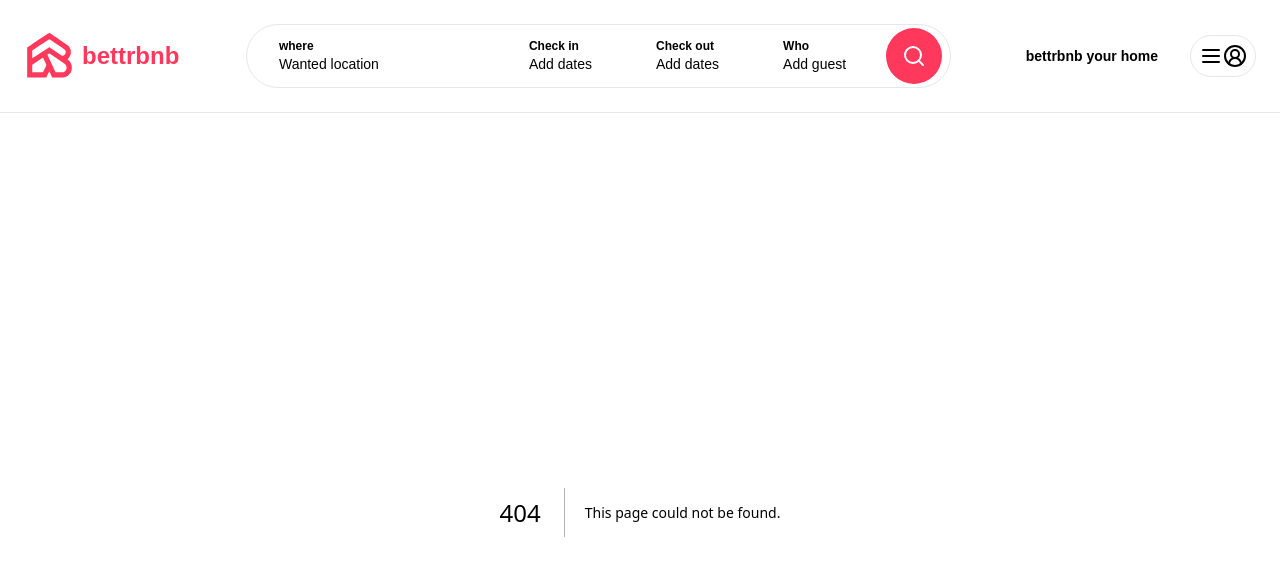
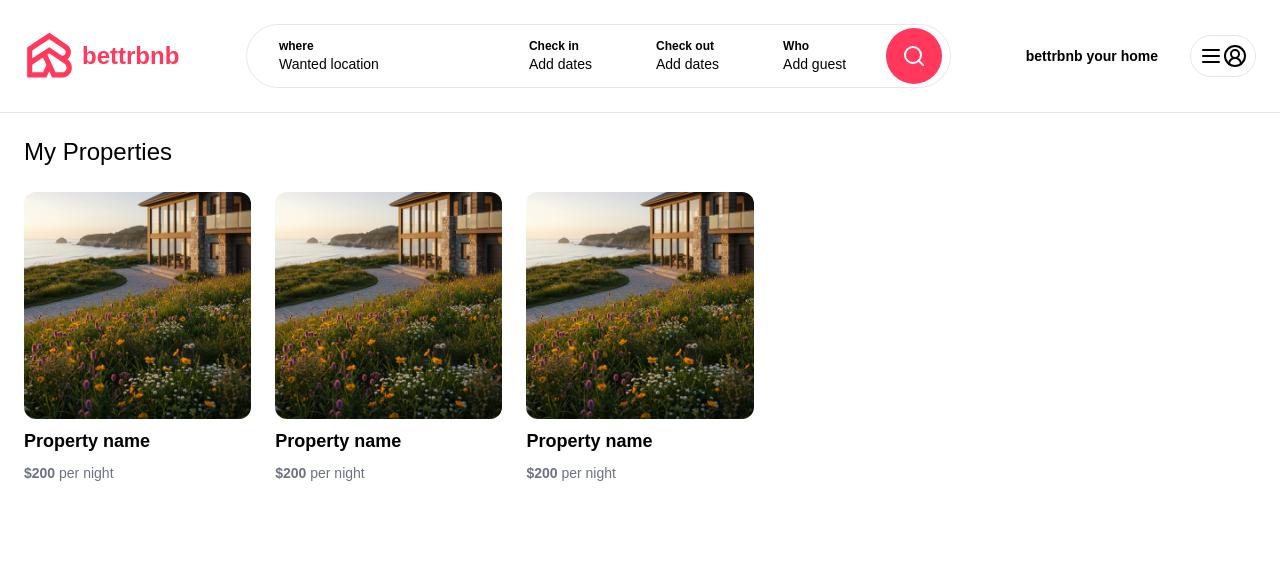
Before and after one commit to ronakbothraa/betterbnb-frontend, a Next.js app: page /myproperties in a window 1280 px wide. Before the commit this address had no page. Shown: the top 576 px of the page. Built offline with nearby package versions, Linux system fonts and the light colour scheme.

Commit message:
ui design: created user properties page (that they might own)

```diff
--- /dev/null
+++ b/app/myproperties/page.tsx
@@ -0,0 +1,15 @@
+import PropertyList from "../components/properties/PropertyList"
+
+const MyProperties = () => {
+  return (
+    <main className="max-w-[1500px] mx-auto px-6 pb-6">
+        <h1 className="my-6 text-2xl">My Properties</h1>
+
+        <div className="grid grid-cols-1 md:grid-cols-3 lg:grid-cols-5 gap-6">
+            <PropertyList />
+        </div>
+    </main>
+  )
+}
+
+export default MyProperties
--- a/app/reservations/page.tsx
+++ b/app/reservations/page.tsx
@@ -1,5 +1,4 @@
 import Image from "next/image";
-import React from "react";
 
 const ReservationPage = () => {
   return (
```
